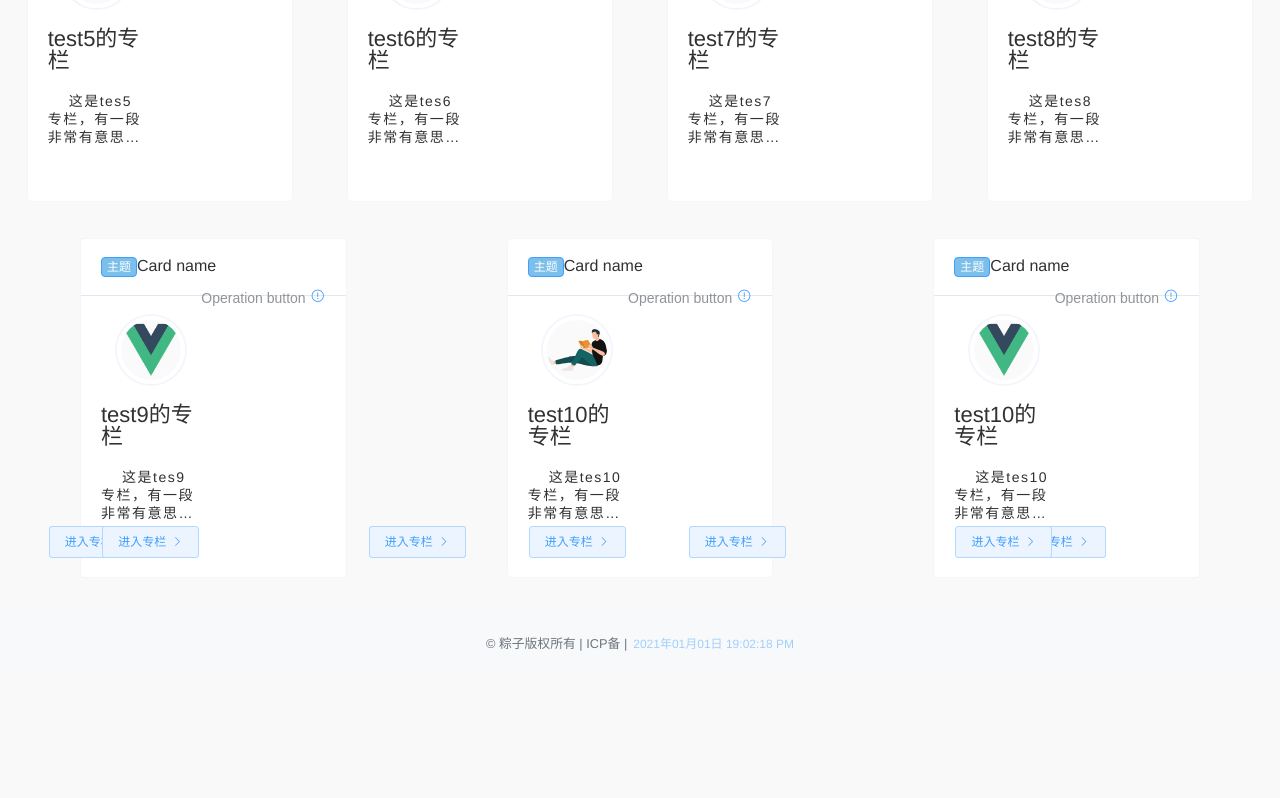
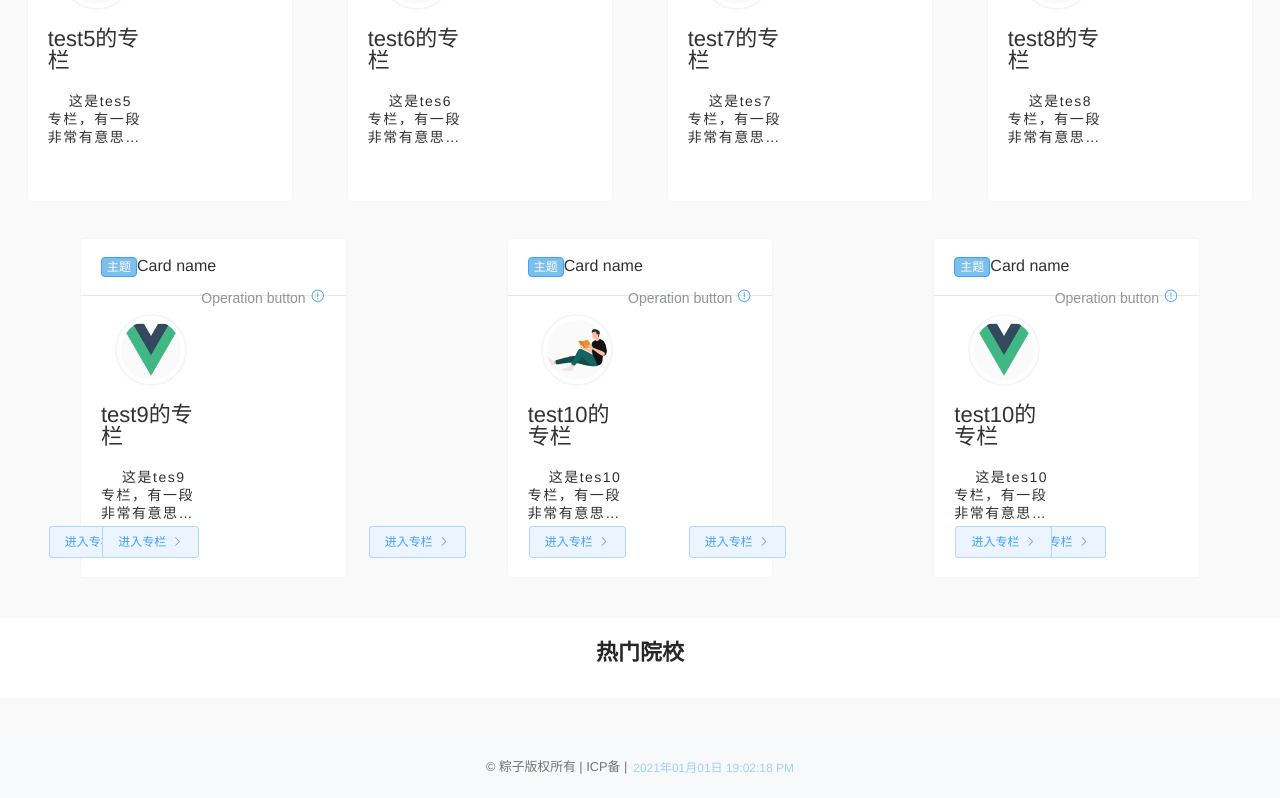
Before and after one commit to GrowTheBeans/Vue3-Json-From, a Vue app: page / in a window 1280 px wide. Shown: the part 610-1408 px from the top of the page. Before the commit the page ends 1284 px from the top, so only its background shows below. Built offline with nearby package versions, Linux system fonts and the light colour scheme; a small style sheet from the web is missing.

Commit message:
feat: 定义登录状态

```diff
--- a/src/components/GobalHeader.vue
+++ b/src/components/GobalHeader.vue
@@ -16,13 +16,13 @@
         </div>
       </el-col>
       <el-col :span="3">
-        <div v-if="HeaderLogin">
+        <div v-if="headerData.isLogin">
           <el-button size="small" plain @click="onLogin">登录</el-button>
           <el-button size="small" type="primary" plain @click="onSignup">注册</el-button>
         </div>
         <el-dropdown>
           <span class="el-dropdown-link">
-            {{ HeaderName }}
+            {{ headerData.name }}
             <i class="el-icon-arrow-down el-icon--right"></i>
           </span>
           <template #dropdown>
@@ -48,14 +48,18 @@
 </template>
 
 <script lang="ts">
-import { defineComponent, ref } from 'vue'
+import { defineComponent, reactive, PropType } from 'vue'
+import { UserProps } from './InterColumn'
 import { useRouter } from 'vue-router'
 export default defineComponent({
   name: 'GobalHeader',
-  props: {},
-  setup() {
-    const HeaderName = ref('粽子')
-    const HeaderLogin = ref(true)
+  props: {
+    user: {
+      type: Object as PropType<UserProps>
+    }
+  },
+  setup(props) {
+    const headerData = props?.user
     const router = useRouter()
     const onLogin = () => {
       router.push('/login')
@@ -66,8 +70,7 @@ export default defineComponent({
     return {
       onLogin,
       onSignup,
-      HeaderName,
-      HeaderLogin
+      headerData
     }
   }
 })
--- a/src/components/GonalFooter.vue
+++ b/src/components/GonalFooter.vue
@@ -26,7 +26,6 @@ export default defineComponent({
   justify-content: center;
   color: #6c757d;
   font-size: 0.8em;
-  margin-top: 36px;
   background-color: #f8f9fa;
   .el-link {
     font-size: 12px;
--- a/src/components/InterColumn.ts
+++ b/src/components/InterColumn.ts
@@ -13,7 +13,8 @@ export interface ColumnProps {
 }
 // 登录列表数据定义
  export interface UserProps {
-  id?: number,
+  id?: number | string,
   name?: string,
   isLogin: boolean
  }
+// 学校类型Card
--- /dev/null
+++ b/src/components/SchoolsTextAlign.vue
@@ -0,0 +1,28 @@
+<template>
+  <div class="schools_text_containers">
+    <h2>热门院校</h2>
+  </div>
+</template>
+
+<script lang="ts">
+import { defineComponent } from 'vue'
+export default defineComponent({
+  name: 'SchoolsTextAlign'
+})
+</script>
+
+<style lang="less" scoped>
+.schools_text_containers {
+  text-align: center;
+  padding: 20px 200px;
+  margin: 40px 0;
+  background-color: rgb(255, 255, 255);
+  h2 {
+    margin-bottom: 10px;
+    color: rgba(0, 0, 0, 0.85);
+    font-weight: 600;
+    font-size: 22px;
+    line-height: 1.35;
+  }
+}
+</style>
--- a/src/views/Home.vue
+++ b/src/views/Home.vue
@@ -1,6 +1,7 @@
 <template>
-  <GobalHeader />
+  <GobalHeader :user="user" />
   <ColumnList :list="list" />
+  <SchoolsTextAlign />
   <GobalFooter />
 </template>
 
@@ -8,8 +9,9 @@
 import { defineComponent } from 'vue'
 import ColumnList from '../components/ColumnList.vue'
 import GobalHeader from '../components/GobalHeader.vue'
+import SchoolsTextAlign from '../components/SchoolsTextAlign.vue'
 import GobalFooter from '../components/GonalFooter.vue'
-import { ColumnProps } from '../components/InterColumn'
+import { ColumnProps, UserProps } from '../components/InterColumn'
 const testData: ColumnProps[] = [
   {
     id: 1,
@@ -89,16 +91,23 @@ const testData: ColumnProps[] = [
     avatar: require('../assets/logo.png')
   }
 ]
+const userData: UserProps = {
+  id: '001',
+  name: '大粽子',
+  isLogin: true
+}
 export default defineComponent({
   name: 'App',
   components: {
     ColumnList,
     GobalHeader,
-    GobalFooter
+    GobalFooter,
+    SchoolsTextAlign
   },
   setup() {
     return {
-      list: testData
+      list: testData,
+      user: userData
     }
   }
 })
```
